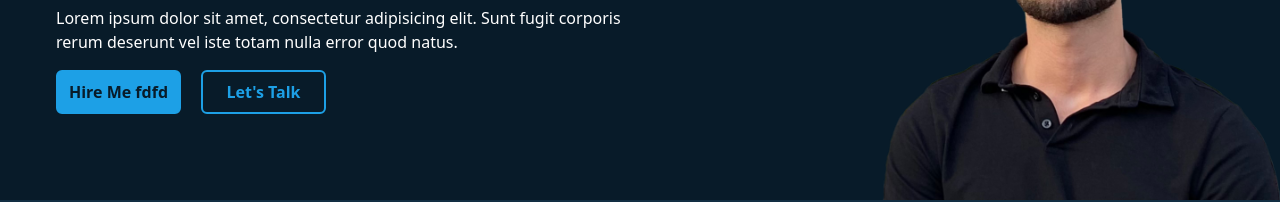
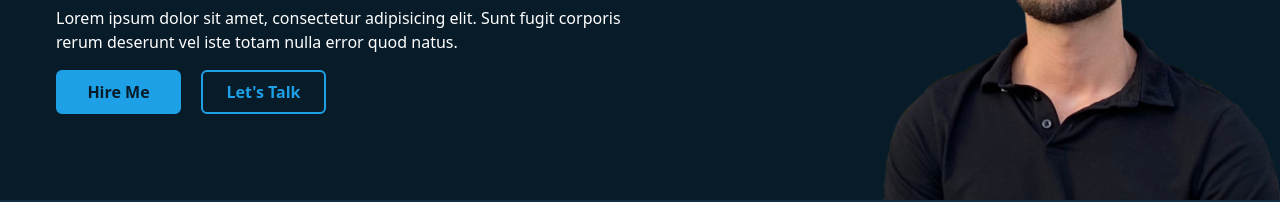
Before and after one commit to sharoy674281/Portfolio, a React (Vite) app: page / in a window 1280 px wide. Shown: the part 248-450 px from the top of the page. Built offline with nearby package versions, Linux system fonts and the light colour scheme.

Commit message:
third commit

```diff
--- a/src/components/Header.jsx
+++ b/src/components/Header.jsx
@@ -17,7 +17,7 @@ const Header = () => {
 				</p>
 				<div className=" flex mt-4">
 					<a href="#" className="button1">
-						Hire Me fdfd
+						Hire Me
 					</a>
 					<a href="#" className="button2">
 						Let's Talk
```
